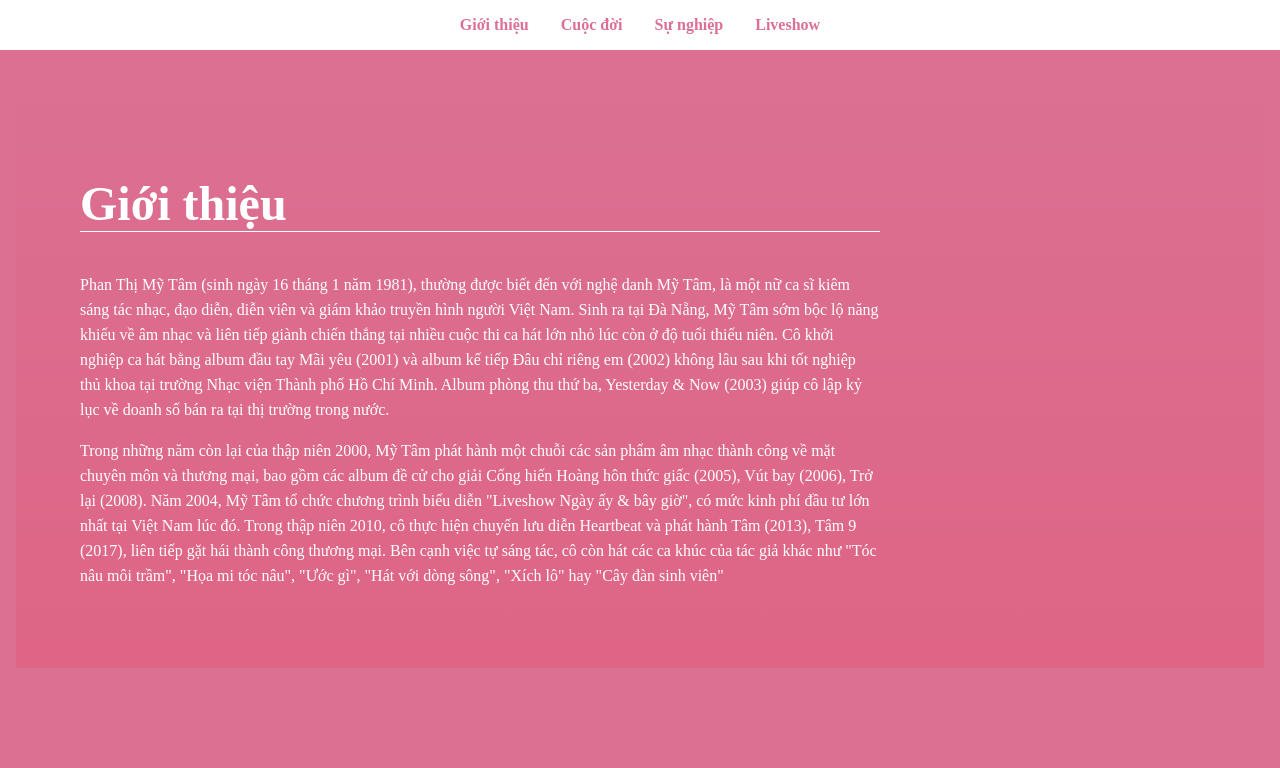
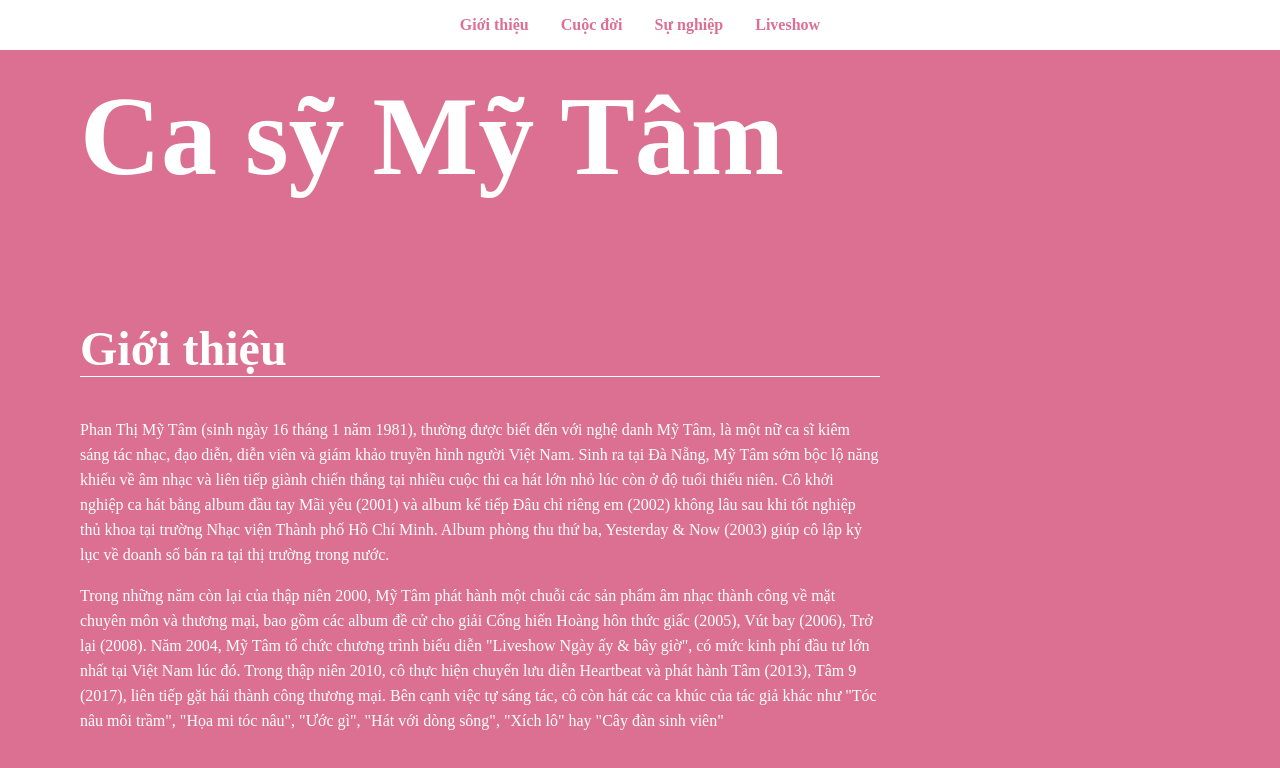
Before and after one commit to ngoctuanbk/udacity-landing-page, a plain HTML site: page index.html in a window 1280 px wide. Shown: the top 768 px of the page. Drawn offline with Linux system fonts and the light colour scheme.

Commit message:
update title

```diff
--- a/index.html
+++ b/index.html
@@ -14,6 +14,7 @@
     </header>
     <main>
         <header class="main-header">
+            <h1 id="landing-title">Ca sỹ Mỹ Tâm</h1>
         </header>
         <!-- Each section has an ID -->
         <!-- 1st section is set to active class by default -->
```
